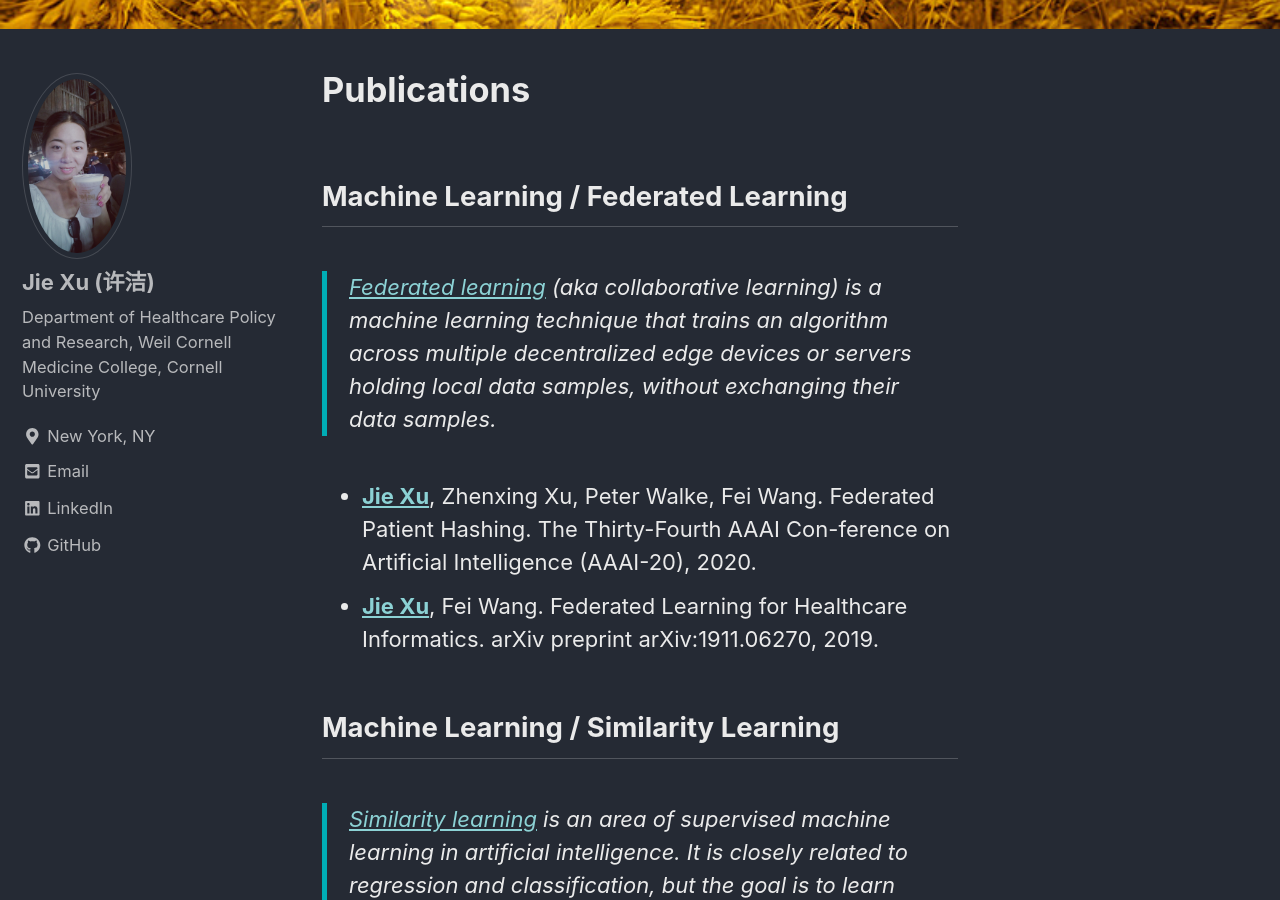
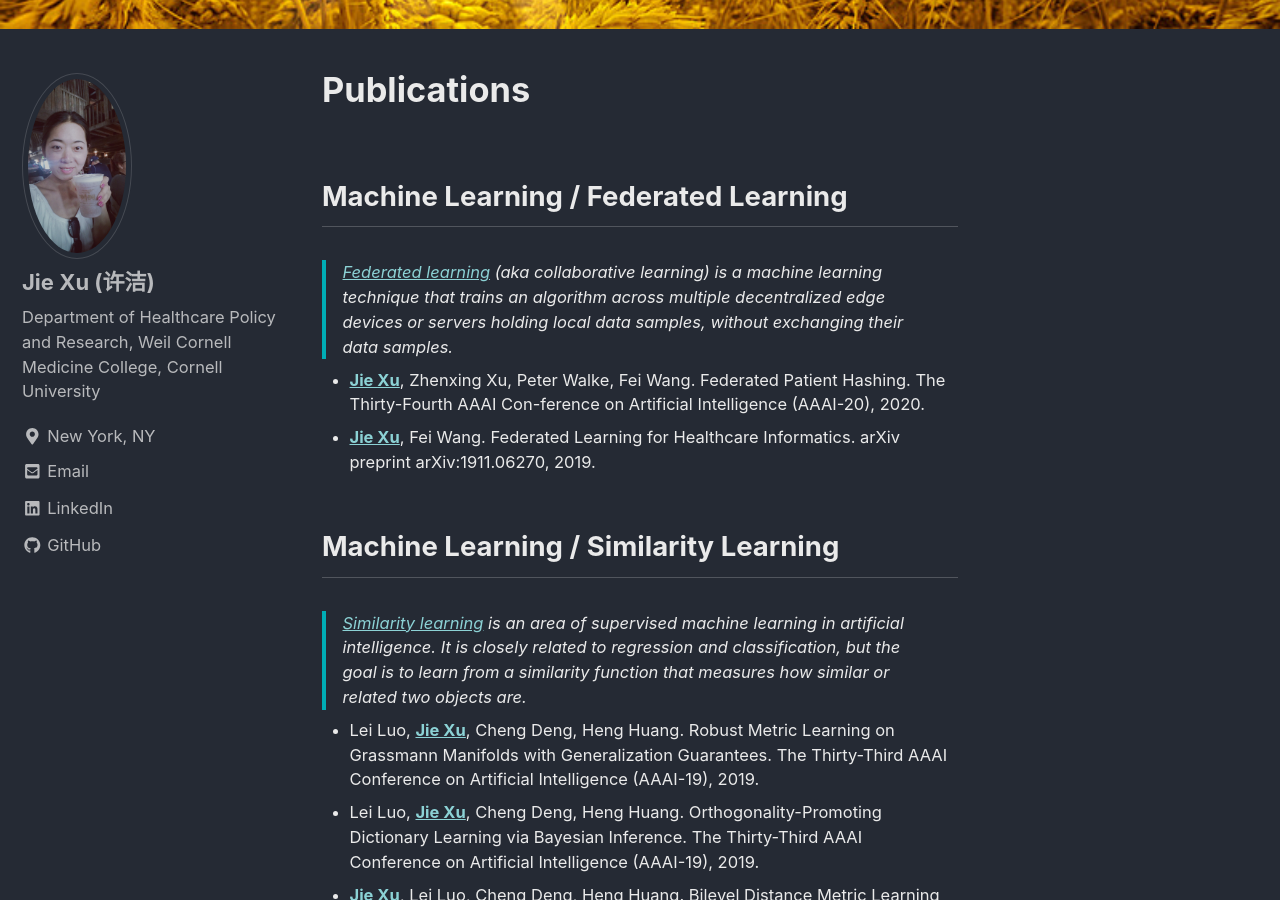
Before and after one commit to jxu1015/jxu1015.github.io, a Jekyll site: the page built from _pages/publications.md, in a window 1280 px wide and 900 px high, scrolled down 471 px. Built offline with Jekyll 4.4.1, drawn with Linux system fonts in a browser that asks for light colours; nearby versions of some CDN libraries.

Commit message:
Update publications.md

```diff
--- a/_pages/publications.md
+++ b/_pages/publications.md
@@ -9,13 +9,16 @@ header:
 ## Machine Learning / Federated Learning
 
 > [Federated learning](https://en.wikipedia.org/wiki/Federated_learning) (aka collaborative learning) is a machine learning technique that trains an algorithm across multiple decentralized edge devices or servers holding local data samples, without exchanging their data samples.
+{: .small}
 
 * [**Jie Xu**](https://scholar.google.com/citations?user=kFSu-dgAAAAJ&hl=en), Zhenxing Xu, Peter Walke, Fei Wang. Federated Patient Hashing. The Thirty-Fourth AAAI Con-ference on Artificial Intelligence (AAAI-20), 2020.
 * [**Jie Xu**](https://scholar.google.com/citations?user=kFSu-dgAAAAJ&hl=en), Fei Wang. Federated Learning for Healthcare Informatics. arXiv preprint arXiv:1911.06270, 2019.
+{: .small}
 
 ## Machine Learning / Similarity Learning
 
 > [Similarity learning](https://en.wikipedia.org/wiki/Similarity_learning) is an area of supervised machine learning in artificial intelligence. It is closely related to regression and classification, but the goal is to learn from a similarity function that measures how similar or related two objects are.
+{: .small}
 
 * Lei Luo, [**Jie Xu**](https://scholar.google.com/citations?user=kFSu-dgAAAAJ&hl=en), Cheng Deng, Heng Huang. Robust Metric Learning on Grassmann Manifolds with Generalization Guarantees. The Thirty-Third AAAI Conference on Artificial Intelligence (AAAI-19), 2019.
 * Lei Luo, [**Jie Xu**](https://scholar.google.com/citations?user=kFSu-dgAAAAJ&hl=en), Cheng Deng, Heng Huang. Orthogonality-Promoting Dictionary Learning via Bayesian Inference. The Thirty-Third AAAI Conference on Artificial Intelligence (AAAI-19), 2019.
```
